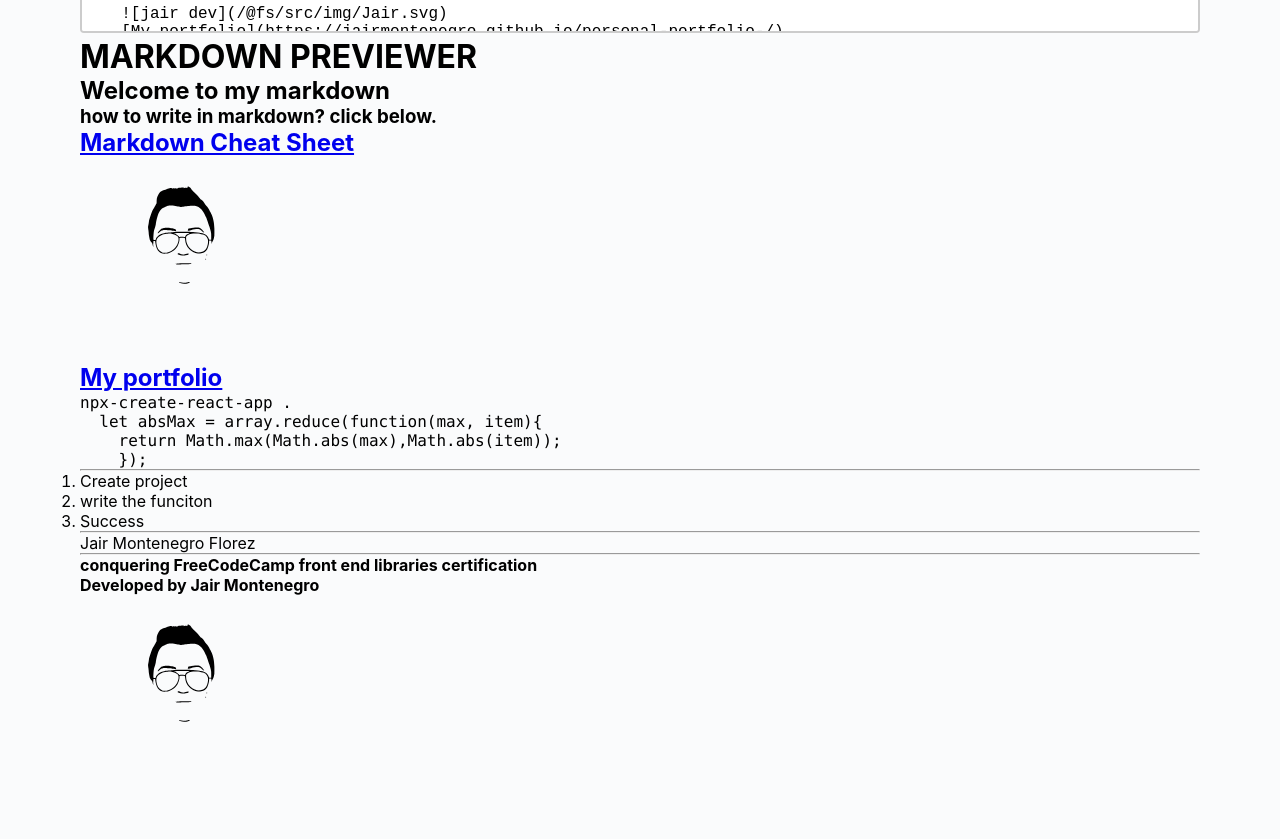
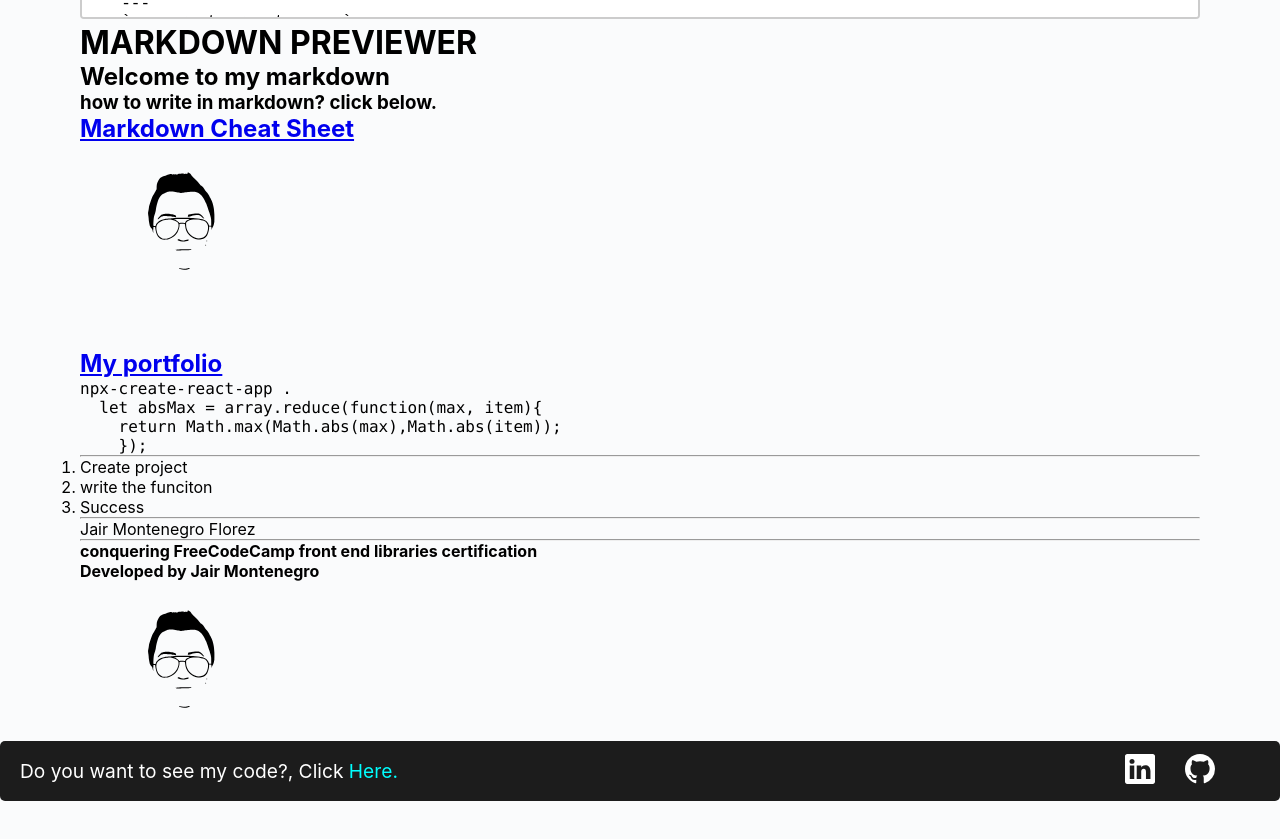
Before and after one commit to JairMontenegro/Markdown-Previewer, a React (Create React App) app: page / in a window 1280 px wide. Shown: the part 197-1036 px from the top of the page. After the commit the page ends 998 px from the top, so only its background shows below. Built offline with nearby package versions, Linux system fonts and the light colour scheme.

Commit message:
add fotter

```diff
--- a/src/App.js
+++ b/src/App.js
@@ -3,6 +3,7 @@
 import { marked } from "marked";
 import { useState } from "react";
 import Jair from "./img/Jair.svg";
+import Footer from "./footer";
 
 function App() {
   const [text, setText] = useState(`# MARKDOWN PREVIEWER
@@ -43,6 +44,7 @@
   };
 
   return (
+    <>
       <div className="App">
         <textarea id="editor" onChange={input} value={text}></textarea>
         <div
@@ -52,6 +54,8 @@
           }}
         ></div>
       </div>
+      <Footer />
+    </>
   );
 }
 
--- a/src/App.scss
+++ b/src/App.scss
@@ -1,7 +1,7 @@
 
 .App{
     width: 100%;
-    padding: 5rem;
+    padding: 1rem 5rem;
 }
   img{
     width: 200px;
@@ -10,7 +10,7 @@
 
   textarea {
     width: 100%;
-    height: 150px;
+    height: 200px;
     padding: 12px 20px;
     box-sizing: border-box;
     border: 2px solid #ccc;
--- /dev/null
+++ b/src/Footer.scss
@@ -0,0 +1,42 @@
+.container_media{
+    width: 100%;
+    height: 60px;
+    display: flex;
+    justify-content: space-between;
+    align-items: center;
+    flex-wrap: wrap;
+    margin-top: 2rem;
+    background-color: #1C1C1C;
+    border-radius: 5px;
+    position: absolute;
+    bottom: 0;
+
+    }
+    .container_media p{
+      font-size: 1.2rem;
+      color:  #fff ;
+      margin-left: 20px;
+    }
+    .container_media a{
+      text-decoration: none;
+      color: #fff;
+    }
+
+    .container_media ul{
+      display:flex;
+      margin-right: 50px;
+    }
+
+    .container_media li{
+      list-style: none;
+      margin: 0 15px;
+      gap: 20px;
+    }
+
+    .container_media{
+      .pr{
+        span{
+          color: aqua;
+        }
+      }
+    }
--- /dev/null
+++ b/src/footer.js
@@ -0,0 +1,63 @@
+import React from "react";
+import "./Footer.scss";
+
+function Footer(props) {
+  return (
+    <footer className="container_media">
+      <p className="pr">
+        Do you want to see my code?, Click{" "}
+        <a
+          href="https://github.com/JairMontenegro/Markdown-Previewer"
+          target="_blank"
+          rel="noopener noreferrer"
+        >
+          <span>Here.</span>
+        </a>
+      </p>
+      <ul className="socialmedia">
+        <li className="li">
+          <a
+            href="https://www.linkedin.com/in/jair-montenegro-2a9499218/"
+            className="a"
+            title="Linkedin"
+            target="_blank"
+            rel="noopener noreferrer"
+          >
+            <svg
+              xmlns="http://www.w3.org/2000/svg"
+              width="30"
+              height="30"
+              fill="currentColor"
+              className="svg"
+              viewBox="0 0 16 16"
+            >
+              <path d="M0 1.146C0 .513.526 0 1.175 0h13.65C15.474 0 16 .513 16 1.146v13.708c0 .633-.526 1.146-1.175 1.146H1.175C.526 16 0 15.487 0 14.854V1.146zm4.943 12.248V6.169H2.542v7.225h2.401zm-1.2-8.212c.837 0 1.358-.554 1.358-1.248-.015-.709-.52-1.248-1.342-1.248-.822 0-1.359.54-1.359 1.248 0 .694.521 1.248 1.327 1.248h.016zm4.908 8.212V9.359c0-.216.016-.432.08-.586.173-.431.568-.878 1.232-.878.869 0 1.216.662 1.216 1.634v3.865h2.401V9.25c0-2.22-1.184-3.252-2.764-3.252-1.274 0-1.845.7-2.165 1.193v.025h-.016a5.54 5.54 0 0 1 .016-.025V6.169h-2.4c.03.678 0 7.225 0 7.225h2.4z" />
+            </svg>
+          </a>
+        </li>
+        <li className="li">
+          <a
+            href="https://github.com/JairMontenegro"
+            className="a"
+            title="Github"
+            target="_blank"
+            rel="noopener noreferrer"
+          >
+            <svg
+              xmlns="http://www.w3.org/2000/svg"
+              width="30"
+              height="30"
+              fill="currentColor"
+              className="svg"
+              viewBox="0 0 16 16"
+            >
+              <path d="M8 0C3.58 0 0 3.58 0 8c0 3.54 2.29 6.53 5.47 7.59.4.07.55-.17.55-.38 0-.19-.01-.82-.01-1.49-2.01.37-2.53-.49-2.69-.94-.09-.23-.48-.94-.82-1.13-.28-.15-.68-.52-.01-.53.63-.01 1.08.58 1.23.82.72 1.21 1.87.87 2.33.66.07-.52.28-.87.51-1.07-1.78-.2-3.64-.89-3.64-3.95 0-.87.31-1.59.82-2.15-.08-.2-.36-1.02.08-2.12 0 0 .67-.21 2.2.82.64-.18 1.32-.27 2-.27.68 0 1.36.09 2 .27 1.53-1.04 2.2-.82 2.2-.82.44 1.1.16 1.92.08 2.12.51.56.82 1.27.82 2.15 0 3.07-1.87 3.75-3.65 3.95.29.25.54.73.54 1.48 0 1.07-.01 1.93-.01 2.2 0 .21.15.46.55.38A8.012 8.012 0 0 0 16 8c0-4.42-3.58-8-8-8z" />
+            </svg>
+          </a>
+        </li>
+      </ul>
+    </footer>
+  );
+}
+
+export default Footer;
--- a/src/index.scss
+++ b/src/index.scss
@@ -14,6 +14,7 @@
   -webkit-font-smoothing: antialiased;
   -moz-osx-font-smoothing: grayscale;
   background-color: rgba(250,251,252);
+  position: relative;
 }
 
 code {
```
Lines whose indentation alone changed are shown as unchanged.
